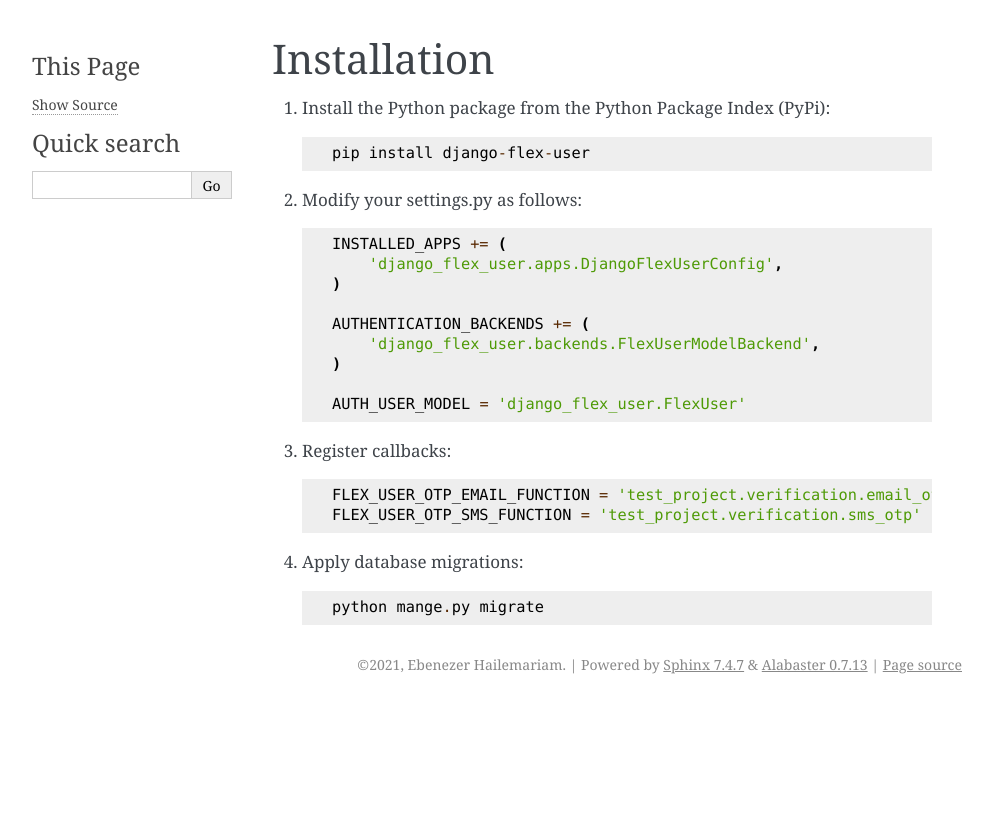
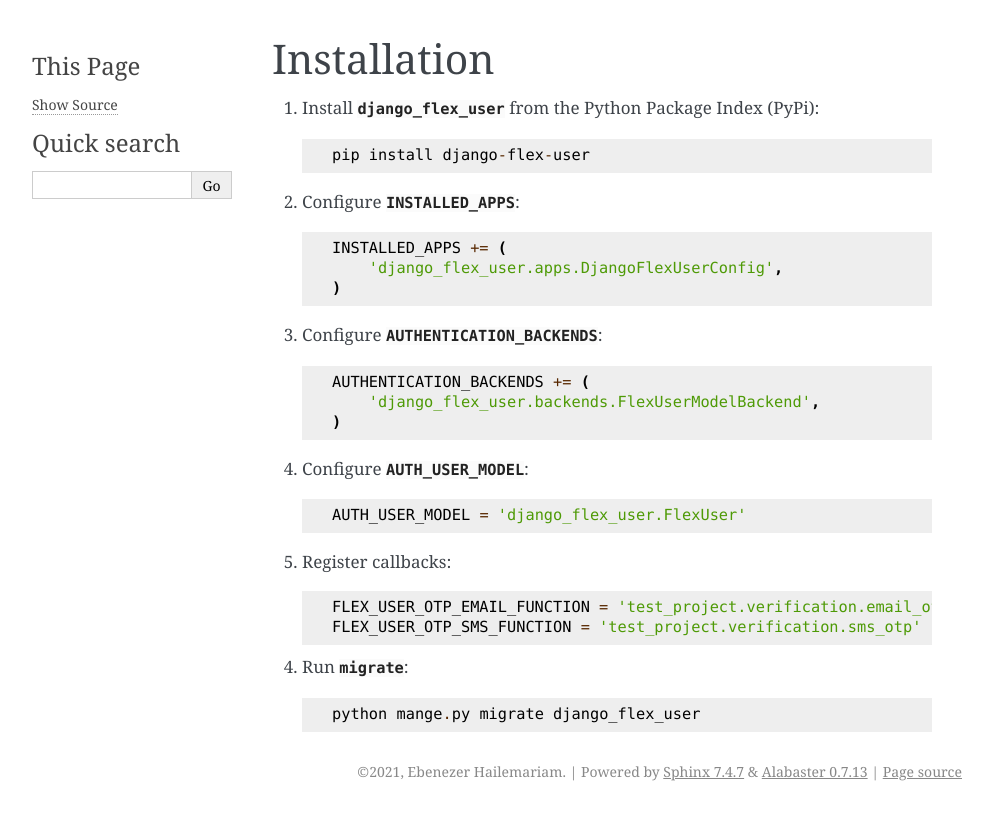
Before and after one commit to ebenh/django-flex-user, a Sphinx documentation site: the page built from docs/source/installation.rst, in a window 1280 px wide. Shown: the top 820 px of the page, without its empty margins (148-1141 px from the left). Built offline with Sphinx 7.4.7, drawn with Linux system fonts in a browser that asks for light colours; part of the change alters nothing that is shown.

Commit message:
Updating documentation

```diff
--- /dev/null
+++ b/docs/source/_ext/djangodocs.py
@@ -0,0 +1,388 @@
+"""
+Sphinx plugins for Django documentation.
+
+Copied from: https://github.com/django/django/blob/e43a131887e2a316d4fb829c3a272ef0cbbeea80/docs/_ext/djangodocs.py
+"""
+import json
+import os
+import re
+
+from docutils import nodes
+from docutils.parsers.rst import Directive
+from docutils.statemachine import ViewList
+from sphinx import addnodes
+from sphinx.builders.html import StandaloneHTMLBuilder
+from sphinx.directives.code import CodeBlock
+from sphinx.domains.std import Cmdoption
+from sphinx.errors import ExtensionError
+from sphinx.util import logging
+from sphinx.util.console import bold
+from sphinx.writers.html import HTMLTranslator
+
+logger = logging.getLogger(__name__)
+# RE for option descriptions without a '--' prefix
+simple_option_desc_re = re.compile(
+    r'([-_a-zA-Z0-9]+)(\s*.*?)(?=,\s+(?:/|-|--)|$)')
+
+
+def setup(app):
+    app.add_crossref_type(
+        directivename="setting",
+        rolename="setting",
+        indextemplate="pair: %s; setting",
+    )
+    app.add_crossref_type(
+        directivename="templatetag",
+        rolename="ttag",
+        indextemplate="pair: %s; template tag"
+    )
+    app.add_crossref_type(
+        directivename="templatefilter",
+        rolename="tfilter",
+        indextemplate="pair: %s; template filter"
+    )
+    app.add_crossref_type(
+        directivename="fieldlookup",
+        rolename="lookup",
+        indextemplate="pair: %s; field lookup type",
+    )
+    app.add_object_type(
+        directivename="django-admin",
+        rolename="djadmin",
+        indextemplate="pair: %s; django-admin command",
+        parse_node=parse_django_admin_node,
+    )
+    app.add_directive('django-admin-option', Cmdoption)
+    app.add_config_value('django_next_version', '0.0', True)
+    app.add_directive('versionadded', VersionDirective)
+    app.add_directive('versionchanged', VersionDirective)
+    app.add_builder(DjangoStandaloneHTMLBuilder)
+    app.set_translator('djangohtml', DjangoHTMLTranslator)
+    app.set_translator('json', DjangoHTMLTranslator)
+    app.add_node(
+        ConsoleNode,
+        html=(visit_console_html, None),
+        latex=(visit_console_dummy, depart_console_dummy),
+        man=(visit_console_dummy, depart_console_dummy),
+        text=(visit_console_dummy, depart_console_dummy),
+        texinfo=(visit_console_dummy, depart_console_dummy),
+    )
+    app.add_directive('console', ConsoleDirective)
+    app.connect('html-page-context', html_page_context_hook)
+    app.add_role('default-role-error', default_role_error)
+    return {'parallel_read_safe': True}
+
+
+class VersionDirective(Directive):
+    has_content = True
+    required_arguments = 1
+    optional_arguments = 1
+    final_argument_whitespace = True
+    option_spec = {}
+
+    def run(self):
+        if len(self.arguments) > 1:
+            msg = """Only one argument accepted for directive '{directive_name}::'.
+            Comments should be provided as content,
+            not as an extra argument.""".format(directive_name=self.name)
+            raise self.error(msg)
+
+        env = self.state.document.settings.env
+        ret = []
+        node = addnodes.versionmodified()
+        ret.append(node)
+
+        if self.arguments[0] == env.config.django_next_version:
+            node['version'] = "Development version"
+        else:
+            node['version'] = self.arguments[0]
+
+        node['type'] = self.name
+        if self.content:
+            self.state.nested_parse(self.content, self.content_offset, node)
+        try:
+            env.get_domain('changeset').note_changeset(node)
+        except ExtensionError:
+            # Sphinx < 1.8: Domain 'changeset' is not registered
+            env.note_versionchange(node['type'], node['version'], node, self.lineno)
+        return ret
+
+
+class DjangoHTMLTranslator(HTMLTranslator):
+    """
+    Django-specific reST to HTML tweaks.
+    """
+
+    # Don't use border=1, which docutils does by default.
+    def visit_table(self, node):
+        self.context.append(self.compact_p)
+        self.compact_p = True
+        self._table_row_index = 0  # Needed by Sphinx
+        self.body.append(self.starttag(node, 'table', CLASS='docutils'))
+
+    def depart_table(self, node):
+        self.compact_p = self.context.pop()
+        self.body.append('</table>\n')
+
+    def visit_desc_parameterlist(self, node):
+        self.body.append('(')  # by default sphinx puts <big> around the "("
+        self.first_param = 1
+        self.optional_param_level = 0
+        self.param_separator = node.child_text_separator
+        self.required_params_left = sum(isinstance(c, addnodes.desc_parameter) for c in node.children)
+
+    def depart_desc_parameterlist(self, node):
+        self.body.append(')')
+
+    #
+    # Turn the "new in version" stuff (versionadded/versionchanged) into a
+    # better callout -- the Sphinx default is just a little span,
+    # which is a bit less obvious that I'd like.
+    #
+    # FIXME: these messages are all hardcoded in English. We need to change
+    # that to accommodate other language docs, but I can't work out how to make
+    # that work.
+    #
+    version_text = {
+        'versionchanged': 'Changed in Django %s',
+        'versionadded': 'New in Django %s',
+    }
+
+    def visit_versionmodified(self, node):
+        self.body.append(
+            self.starttag(node, 'div', CLASS=node['type'])
+        )
+        version_text = self.version_text.get(node['type'])
+        if version_text:
+            title = "%s%s" % (
+                version_text % node['version'],
+                ":" if len(node) else "."
+            )
+            self.body.append('<span class="title">%s</span> ' % title)
+
+    def depart_versionmodified(self, node):
+        self.body.append("</div>\n")
+
+    # Give each section a unique ID -- nice for custom CSS hooks
+    def visit_section(self, node):
+        old_ids = node.get('ids', [])
+        node['ids'] = ['s-' + i for i in old_ids]
+        node['ids'].extend(old_ids)
+        super().visit_section(node)
+        node['ids'] = old_ids
+
+
+def parse_django_admin_node(env, sig, signode):
+    command = sig.split(' ')[0]
+    env.ref_context['std:program'] = command
+    title = "django-admin %s" % sig
+    signode += addnodes.desc_name(title, title)
+    return command
+
+
+class DjangoStandaloneHTMLBuilder(StandaloneHTMLBuilder):
+    """
+    Subclass to add some extra things we need.
+    """
+
+    name = 'djangohtml'
+
+    def finish(self):
+        super().finish()
+        logger.info(bold("writing templatebuiltins.js..."))
+        xrefs = self.env.domaindata["std"]["objects"]
+        templatebuiltins = {
+            "ttags": [
+                n for ((t, n), (k, a)) in xrefs.items()
+                if t == "templatetag" and k == "ref/templates/builtins"
+            ],
+            "tfilters": [
+                n for ((t, n), (k, a)) in xrefs.items()
+                if t == "templatefilter" and k == "ref/templates/builtins"
+            ],
+        }
+        outfilename = os.path.join(self.outdir, "templatebuiltins.js")
+        with open(outfilename, 'w') as fp:
+            fp.write('var django_template_builtins = ')
+            json.dump(templatebuiltins, fp)
+            fp.write(';\n')
+
+
+class ConsoleNode(nodes.literal_block):
+    """
+    Custom node to override the visit/depart event handlers at registration
+    time. Wrap a literal_block object and defer to it.
+    """
+    tagname = 'ConsoleNode'
+
+    def __init__(self, litblk_obj):
+        self.wrapped = litblk_obj
+
+    def __getattr__(self, attr):
+        if attr == 'wrapped':
+            return self.__dict__.wrapped
+        return getattr(self.wrapped, attr)
+
+
+def visit_console_dummy(self, node):
+    """Defer to the corresponding parent's handler."""
+    self.visit_literal_block(node)
+
+
+def depart_console_dummy(self, node):
+    """Defer to the corresponding parent's handler."""
+    self.depart_literal_block(node)
+
+
+def visit_console_html(self, node):
+    """Generate HTML for the console directive."""
+    if self.builder.name in ('djangohtml', 'json') and node['win_console_text']:
+        # Put a mark on the document object signaling the fact the directive
+        # has been used on it.
+        self.document._console_directive_used_flag = True
+        uid = node['uid']
+        self.body.append('''\
+<div class="console-block" id="console-block-%(id)s">
+<input class="c-tab-unix" id="c-tab-%(id)s-unix" type="radio" name="console-%(id)s" checked>
+<label for="c-tab-%(id)s-unix" title="Linux/macOS">&#xf17c/&#xf179</label>
+<input class="c-tab-win" id="c-tab-%(id)s-win" type="radio" name="console-%(id)s">
+<label for="c-tab-%(id)s-win" title="Windows">&#xf17a</label>
+<section class="c-content-unix" id="c-content-%(id)s-unix">\n''' % {'id': uid})
+        try:
+            self.visit_literal_block(node)
+        except nodes.SkipNode:
+            pass
+        self.body.append('</section>\n')
+
+        self.body.append('<section class="c-content-win" id="c-content-%(id)s-win">\n' % {'id': uid})
+        win_text = node['win_console_text']
+        highlight_args = {'force': True}
+        linenos = node.get('linenos', False)
+
+        def warner(msg):
+            self.builder.warn(msg, (self.builder.current_docname, node.line))
+
+        highlighted = self.highlighter.highlight_block(
+            win_text, 'doscon', warn=warner, linenos=linenos, **highlight_args
+        )
+        self.body.append(highlighted)
+        self.body.append('</section>\n')
+        self.body.append('</div>\n')
+        raise nodes.SkipNode
+    else:
+        self.visit_literal_block(node)
+
+
+class ConsoleDirective(CodeBlock):
+    """
+    A reStructuredText directive which renders a two-tab code block in which
+    the second tab shows a Windows command line equivalent of the usual
+    Unix-oriented examples.
+    """
+    required_arguments = 0
+    # The 'doscon' Pygments formatter needs a prompt like this. '>' alone
+    # won't do it because then it simply paints the whole command line as a
+    # gray comment with no highlighting at all.
+    WIN_PROMPT = r'...\> '
+
+    def run(self):
+
+        def args_to_win(cmdline):
+            changed = False
+            out = []
+            for token in cmdline.split():
+                if token[:2] == './':
+                    token = token[2:]
+                    changed = True
+                elif token[:2] == '~/':
+                    token = '%HOMEPATH%\\' + token[2:]
+                    changed = True
+                elif token == 'make':
+                    token = 'make.bat'
+                    changed = True
+                if '://' not in token and 'git' not in cmdline:
+                    out.append(token.replace('/', '\\'))
+                    changed = True
+                else:
+                    out.append(token)
+            if changed:
+                return ' '.join(out)
+            return cmdline
+
+        def cmdline_to_win(line):
+            if line.startswith('# '):
+                return 'REM ' + args_to_win(line[2:])
+            if line.startswith('$ # '):
+                return 'REM ' + args_to_win(line[4:])
+            if line.startswith('$ ./manage.py'):
+                return 'manage.py ' + args_to_win(line[13:])
+            if line.startswith('$ manage.py'):
+                return 'manage.py ' + args_to_win(line[11:])
+            if line.startswith('$ ./runtests.py'):
+                return 'runtests.py ' + args_to_win(line[15:])
+            if line.startswith('$ ./'):
+                return args_to_win(line[4:])
+            if line.startswith('$ python3'):
+                return 'py ' + args_to_win(line[9:])
+            if line.startswith('$ python'):
+                return 'py ' + args_to_win(line[8:])
+            if line.startswith('$ '):
+                return args_to_win(line[2:])
+            return None
+
+        def code_block_to_win(content):
+            bchanged = False
+            lines = []
+            for line in content:
+                modline = cmdline_to_win(line)
+                if modline is None:
+                    lines.append(line)
+                else:
+                    lines.append(self.WIN_PROMPT + modline)
+                    bchanged = True
+            if bchanged:
+                return ViewList(lines)
+            return None
+
+        env = self.state.document.settings.env
+        self.arguments = ['console']
+        lit_blk_obj = super().run()[0]
+
+        # Only do work when the djangohtml HTML Sphinx builder is being used,
+        # invoke the default behavior for the rest.
+        if env.app.builder.name not in ('djangohtml', 'json'):
+            return [lit_blk_obj]
+
+        lit_blk_obj['uid'] = str(env.new_serialno('console'))
+        # Only add the tabbed UI if there is actually a Windows-specific
+        # version of the CLI example.
+        win_content = code_block_to_win(self.content)
+        if win_content is None:
+            lit_blk_obj['win_console_text'] = None
+        else:
+            self.content = win_content
+            lit_blk_obj['win_console_text'] = super().run()[0].rawsource
+
+        # Replace the literal_node object returned by Sphinx's CodeBlock with
+        # the ConsoleNode wrapper.
+        return [ConsoleNode(lit_blk_obj)]
+
+
+def html_page_context_hook(app, pagename, templatename, context, doctree):
+    # Put a bool on the context used to render the template. It's used to
+    # control inclusion of console-tabs.css and activation of the JavaScript.
+    # This way it's include only from HTML files rendered from reST files where
+    # the ConsoleDirective is used.
+    context['include_console_assets'] = getattr(doctree, '_console_directive_used_flag', False)
+
+
+def default_role_error(
+    name, rawtext, text, lineno, inliner, options=None, content=None
+):
+    msg = (
+        "Default role used (`single backticks`): %s. Did you mean to use two "
+        "backticks for ``code``, or miss an underscore for a `link`_ ?"
+        % rawtext
+    )
+    logger.warning(msg, location=(inliner.document.current_source, lineno))
+    return [nodes.Text(text)], []
--- a/docs/source/conf.py
+++ b/docs/source/conf.py
@@ -14,6 +14,9 @@
 # import sys
 # sys.path.insert(0, os.path.abspath('.'))
 
+import os
+import sys
+sys.path.insert(0, os.path.join(os.path.abspath('.'), '_ext'))
 
 # -- Project information -----------------------------------------------------
 
@@ -31,7 +34,14 @@ release = '0.1'
 # extensions coming with Sphinx (named 'sphinx.ext.*') or your custom
 # ones.
 extensions = [
+    'sphinx.ext.intersphinx',
+    'djangodocs',
 ]
+
+intersphinx_mapping = {
+    'python': ('https://docs.python.org/3/', None),
+    'django': ('https://docs.djangoproject.com/en/3.2/', 'http://docs.djangoproject.com/en/3.2/_objects/'),
+}
 
 # Add any paths that contain templates here, relative to this directory.
 templates_path = ['_templates']
--- a/docs/source/index.rst
+++ b/docs/source/index.rst
@@ -1,7 +1,7 @@
 .. django-flex-user documentation master file, created by
-sphinx-quickstart on Fri Oct  8 19:26:03 2021.
-You can adapt this file completely to your liking, but it should at least
-contain the root `toctree` directive.
+   sphinx-quickstart on Fri Oct  8 19:26:03 2021.
+   You can adapt this file completely to your liking, but it should at least
+   contain the root `toctree` directive.
 
 Welcome to django-flex-user's documentation!
 ============================================
--- a/docs/source/installation.rst
+++ b/docs/source/installation.rst
@@ -1,26 +1,31 @@
 Installation
 ============
-1. Install the Python package from the Python Package Index (PyPi)::
+
+1. Install :mod:`django_flex_user` from the Python Package Index (PyPi)::
 
     pip install django-flex-user
 
-2. Modify your settings.py as follows::
+2. Configure :setting:`INSTALLED_APPS`::
 
     INSTALLED_APPS += (
         'django_flex_user.apps.DjangoFlexUserConfig',
     )
 
+3. Configure :setting:`AUTHENTICATION_BACKENDS`::
+
     AUTHENTICATION_BACKENDS += (
         'django_flex_user.backends.FlexUserModelBackend',
     )
 
+4. Configure :setting:`AUTH_USER_MODEL`::
+
     AUTH_USER_MODEL = 'django_flex_user.FlexUser'
 
-3. Register callbacks::
+5. Register callbacks::
 
     FLEX_USER_OTP_EMAIL_FUNCTION = 'test_project.verification.email_otp'
     FLEX_USER_OTP_SMS_FUNCTION = 'test_project.verification.sms_otp'
 
-4. Apply database migrations::
+4. Run :djadmin:`migrate`::
 
-    python mange.py migrate
+    python mange.py migrate django_flex_user
```
